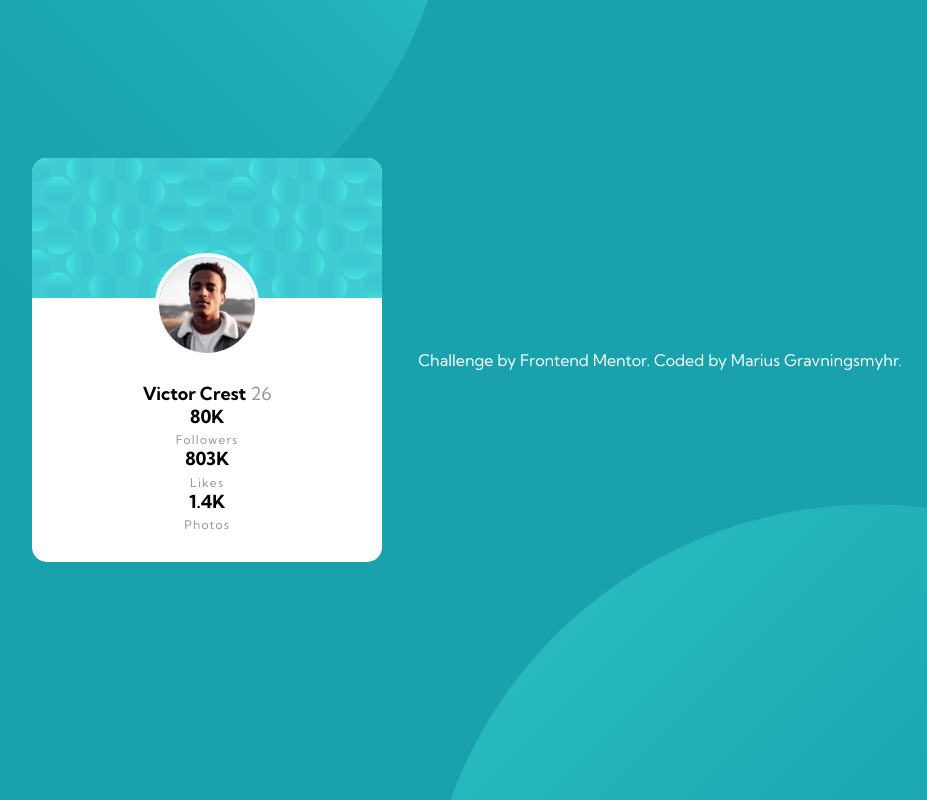
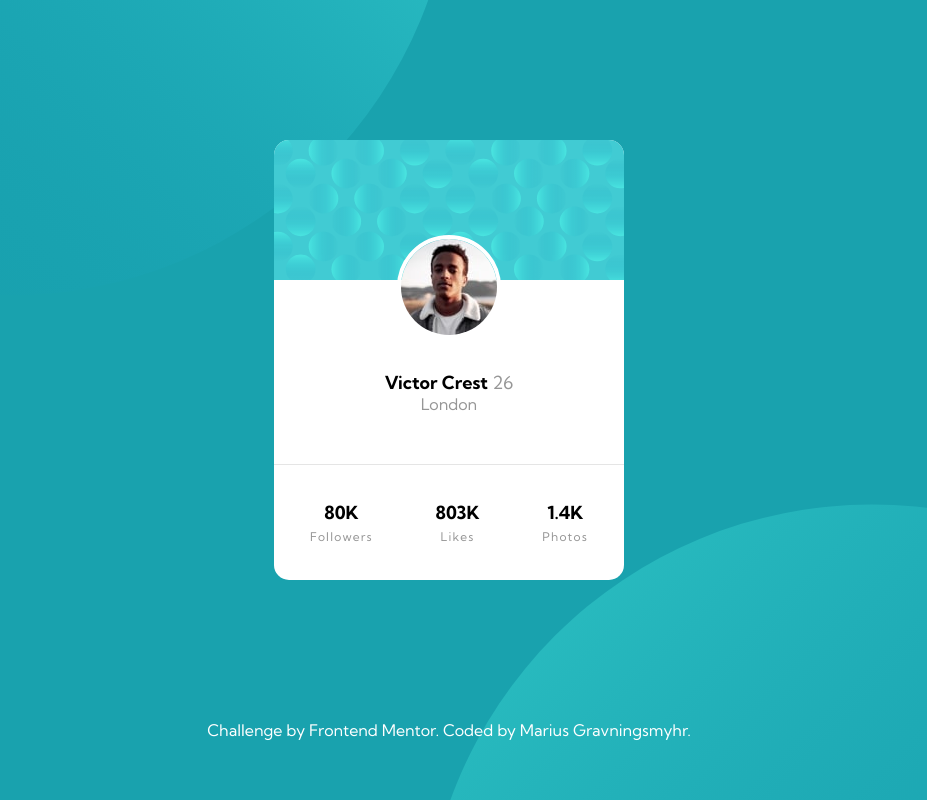
Before and after one commit to mariusgrHiof/profile-card-component-main, a plain HTML site: page index.html in a window 1280 px wide. Shown: the whole page, without its empty margins (191-1118 px from the left). Drawn offline with Linux system fonts and the light colour scheme.

Commit message:
Fixed the user profile section

```diff
--- a/index.html
+++ b/index.html
@@ -20,22 +20,28 @@
       <div class="card">
         <div class="upper-profile">
           <img
-            class="upper__profile-bg"
+            class="user__profile-bg"
             src="./images/bg-pattern-card.svg"
             alt=""
           />
-          <div class="upper__profile-img">
-            <img
-              src="./images/image-victor.jpg"
-              alt="victor"
-              class="upper__info-img"
-            />
+          <div class="user-profile">
+            <div class="user__profile-img">
+              <img
+                src="./images/image-victor.jpg"
+                alt="victor"
+                class="user__info-img"
+              />
+            </div>
+
+            <div class="user__profile-info">
+              <span class="user__info-name">Victor Crest</span>
+              <span class="user__info-age dark-grey">26</span>
+              <span class="user__info-city dark-grey">London</span>
+            </div>
           </div>
         </div>
-        <div class="lower-profile">
-          <div class="lower__profile-info">
-            <span class="lower__info-name">Victor Crest</span>
-            <span class="lower__info-age dark-grey">26</span>
+
+        <div class="user__stats">
           <div class="user__stats-followers flex-col">
             <span class="user__stats-followers--count bold">80K</span
             ><span class="user__stats-followers--title dark-grey"
--- a/style.css
+++ b/style.css
@@ -21,7 +21,6 @@ body {
   background-color: var(--dark-cyan);
   background-position: top -600px left -250px, bottom -600px right -230px;
   background-repeat: no-repeat;
-  /* background-attachment: fixed; */
   background-size: 70%;
   font-size: 1.125rem;
   height: 100vh;
@@ -43,8 +42,14 @@ img {
   align-items: center;
 }
 
+.flex-row {
+  display: flex;
+  justify-content: space-between;
+}
+
 .flex-container {
   display: flex;
+  flex-direction: column;
   justify-content: center;
   align-items: center;
   height: 90vh;
@@ -65,50 +70,50 @@ img {
   margin: 0 2em;
 }
 
-.lower-profile {
+.user-profile {
   display: flex;
   flex-direction: column;
-  justify-content: center;
   align-items: center;
   position: relative;
-  top: -30px;
+  top: -50px;
 }
 
-.lower__info-name {
+.upper-profile {
+  position: relative;
+}
+
+.user__profile-info {
+  margin-top: 1.5em;
+}
+
+.user__info-name {
   font-weight: 700;
 }
 
-.lower__info-city {
+.user__info-city {
   display: block;
   text-align: center;
-  margin-top: 0.3em;
+  /* margin-top: 0.3em; */
   font-size: 1rem;
 }
 
-.upper__profile {
-  position: relative;
-}
-
-.upper__profile-bg {
+.user__profile-bg {
   width: 100%;
 }
 
-.upper__profile-img {
+.user__profile-img img {
+  border-radius: 50%;
   position: relative;
-}
-
-.upper__profile-img img {
-  border-radius: 50%;
   border: 4px solid #fff;
-  position: relative;
-  top: -50px;
   left: 50%;
   transform: translateX(-50%);
 }
 
-.user-stats {
+.user__stats {
   border-top: 1px solid rgba(0, 0, 0, 0.1);
+  width: 100%;
   padding: 2em;
+  /* margin-top: 2.5em; */
   display: flex;
   justify-content: space-between;
 }
```
